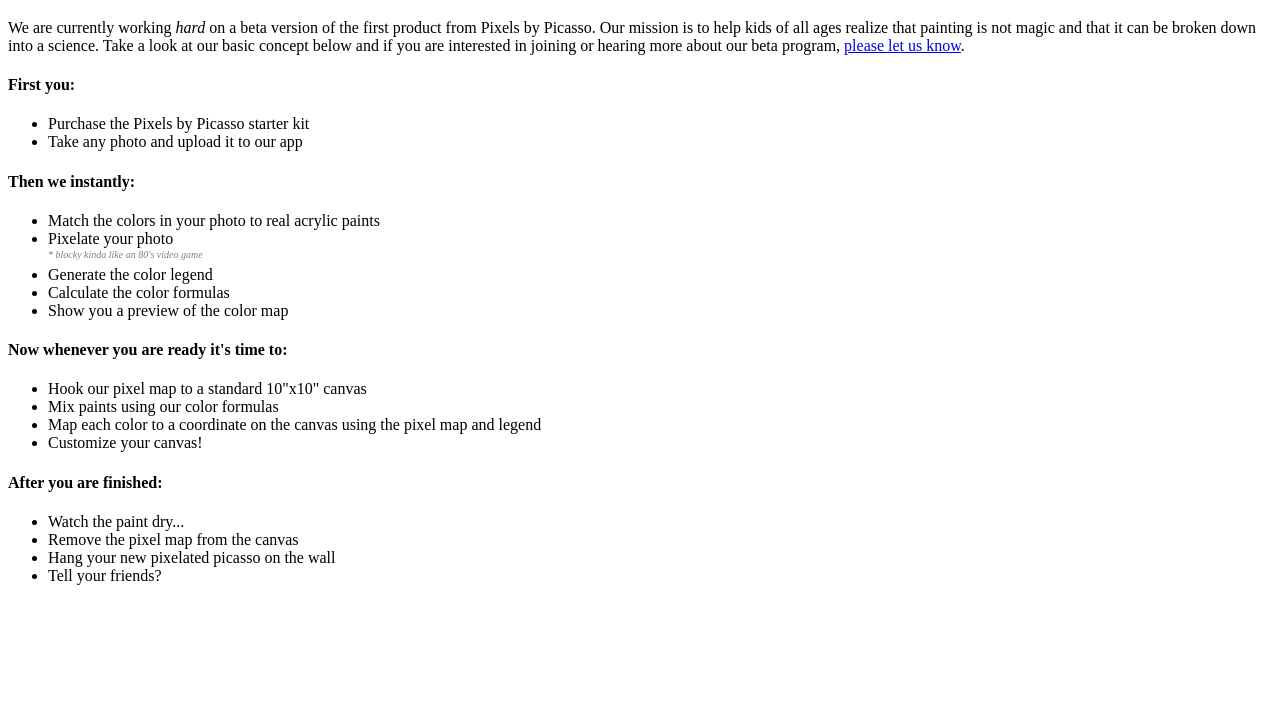
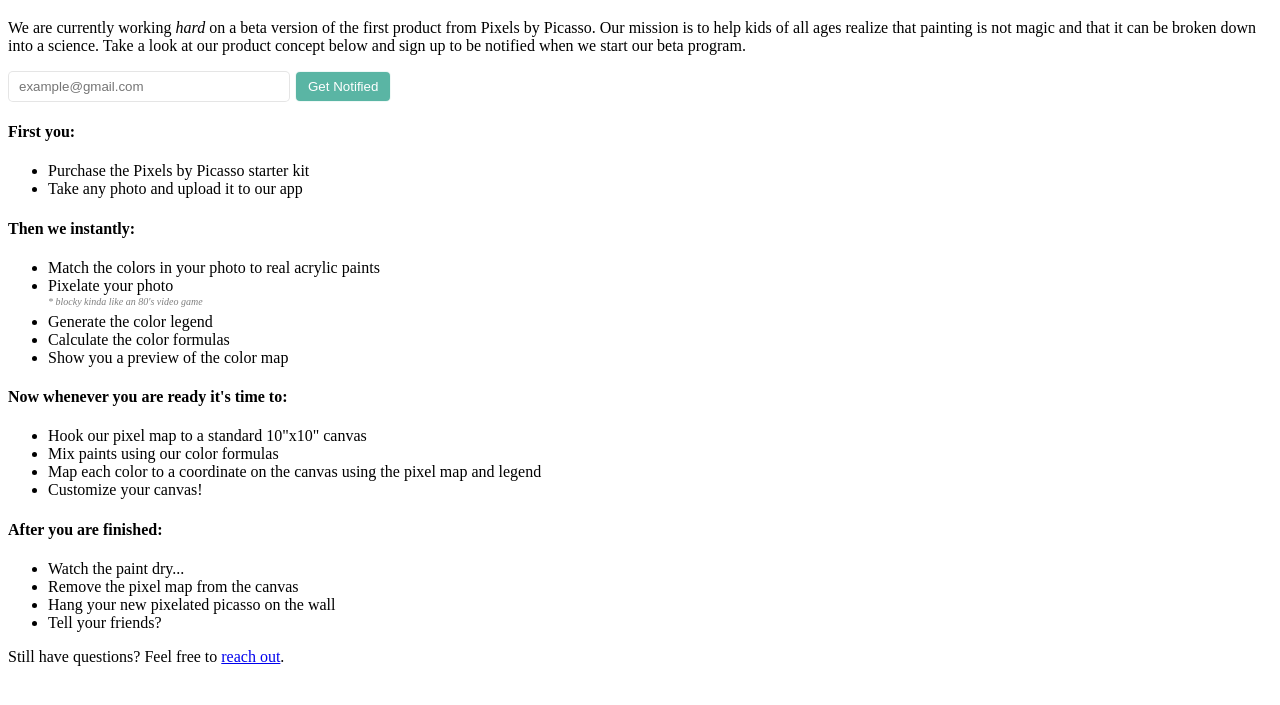
Before and after one commit to justinsane98/pixelsbypicasso, a Gatsby site: page / in a window 1280 px wide. Shown: the part 61-766 px from the top of the page. Built offline with nearby package versions, Linux system fonts and the light colour scheme; Gatsby itself is replaced by a stand-in of ours.

Commit message:
mail chimp!

```diff
--- a/gatsby-config.js
+++ b/gatsby-config.js
@@ -13,6 +13,12 @@
                 // Do NOT track users! +1 for privacy!
                 respectDNT: true
               }
+            },
+            {
+            resolve: 'gatsby-plugin-mailchimp',
+            options: {
+              endpoint: 'https://pixelsbypicasso.us12.list-manage.com/subscribe/post?u=30d7d6bda30d19d1b7ec33699&amp;id=27ad4438d6',
+              }
             }
            ]
 };
--- a/package.json
+++ b/package.json
@@ -7,6 +7,7 @@
     "gatsby": "^1.9.238",
     "gatsby-link": "^1.6.39",
     "gatsby-plugin-google-analytics": "^1.0.24",
+    "gatsby-plugin-mailchimp": "^1.0.0",
     "gatsby-plugin-react-helmet": "^2.0.8",
     "react-helmet": "^5.2.0"
   },
--- /dev/null
+++ b/src/components/Mailchimp/index.js
@@ -0,0 +1,51 @@
+import React from 'react'
+import addToMailchimp from 'gatsby-plugin-mailchimp'
+
+export default class Mailchimp extends React.Component {
+  constructor(props) {
+    super(props)
+    this.state = {
+      emailAddress: '',
+      subscribed: 0
+    }
+    this.handleChange = this.handleChange.bind(this)
+    this.handleSubmit = this.handleSubmit.bind(this)
+  }
+
+  handleChange(e) {
+    this.setState({emailAddress: e.target.value})
+  }
+
+  handleSubmit = (e) => {
+    var self = this
+    e.preventDefault()
+    addToMailchimp(this.state.emailAddress)
+    .then(function(data){
+      if(data.result != 'error'){
+        self.setState({subscribed: 1})
+      }
+    })
+    .catch(function(){
+    })
+
+  }
+
+  render () {
+    return (
+      <div>
+        {this.state.subscribed == 0 ? (
+          <form onSubmit={this.handleSubmit} style={{display: 'block', marginTop: '-10px'}}>
+            <input placeholder='example@gmail.com' type='email' value={this.state.emailAddress} onChange={this.handleChange} style={{padding: '7px 10px', minWidth: '260px', borderRadius: "5px", border: '1px solid rgba(0, 0, 0, 0.1)', margin:'10px 5px 0 0'}}/>
+            <button style={{color: '#fff', backgroundColor: 'rgb(90, 181, 164)', border: '1px solid rgba(255, 255, 255, 0.9)', padding: '7px 12px', borderRadius: '5px', marginTop: '10px', fontWeight: 200}}>Get Notified</button>
+          </form>
+          ) : (
+            <div>
+              <h4>OMG thank you!</h4>
+              <p>We'll let you know as soon we're ready for beta.</p>
+            </div>
+          )
+        }
+      </div>
+    )
+  }
+}
--- a/src/layouts/index.js
+++ b/src/layouts/index.js
@@ -20,7 +20,7 @@
       style={{
         margin: '0 auto',
         maxWidth: 960,
-        padding: '10px 1.75rem 1.45rem'
+        padding: '20px 1.75rem 1.45rem'
       }}
     >
       {children()}
--- a/src/pages/index.js
+++ b/src/pages/index.js
@@ -1,11 +1,12 @@
 import React from 'react'
 import Link from 'gatsby-link'
+import Mailchimp from '../components/Mailchimp'
 
 const IndexPage = () => (
   <div>
     <h1>Howdy Folks!</h1>
-    <p>We are currently working <em>hard</em> on a beta version of the first product from Pixels by Picasso. Our mission is to help kids of all ages realize that painting is not magic and that it can be broken down into a science.  Take a look at our basic concept below and if you are interested in joining or hearing more about our beta program, <Link to="/about/">please let us know</Link>.</p>
-
+    <p>We are currently working <em>hard</em> on a beta version of the first product from Pixels by Picasso. Our mission is to help kids of all ages realize that painting is not magic and that it can be broken down into a science. Take a look at our product concept below and sign up to be notified when we start our beta program.</p>
+    <Mailchimp/>
     <h4>First you:</h4>
     <ul>
       <li>Purchase the Pixels by Picasso starter kit</li>
@@ -36,6 +37,7 @@
         <li>Hang your new pixelated picasso on the wall</li>
         <li>Tell your friends?</li>
       </ul>
+      <p>Still have questions? Feel free to <Link to="/about/">reach out</Link>.</p>
   </div>
 )
 
```
Also changed, not shown: 1 other file.
